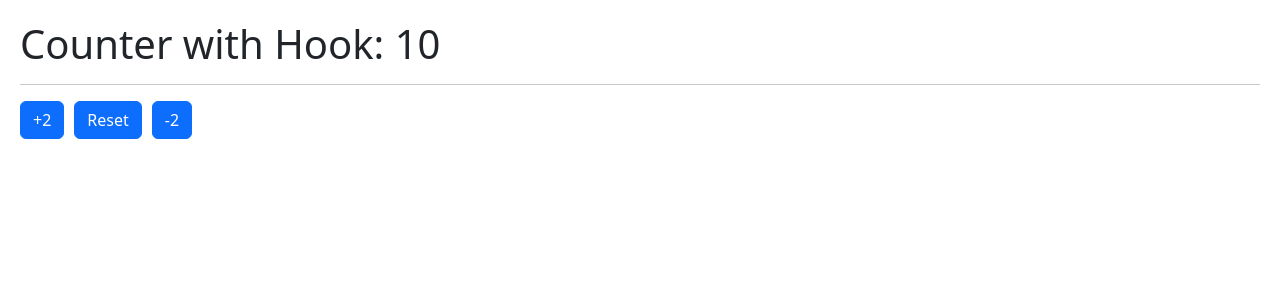
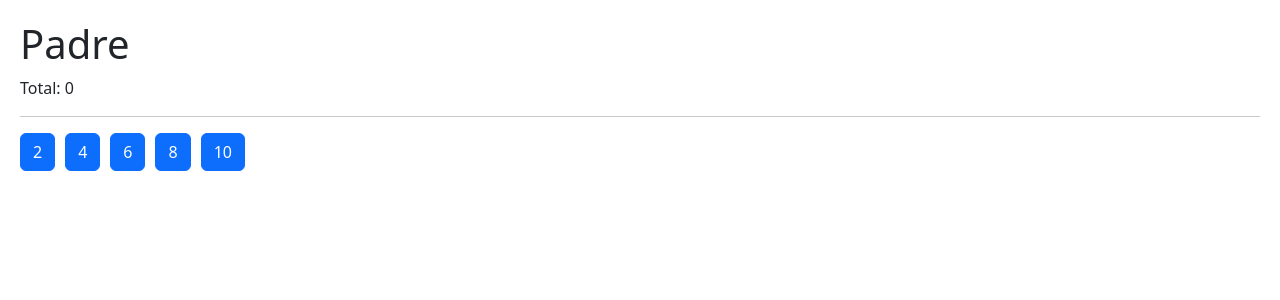
Before and after one commit to quintupil/react-cero-a-expert, a React (Vite) app in the folder 05-hook-app/: page / in a window 1280 px wide. Shown: the top 300 px of the page. Built offline with nearby package versions, Linux system fonts and the light colour scheme.

Commit message:
Proyecto actualizado, repaso materia

```diff
--- a/05-hook-app/src/03-examples/PokemonCard.jsx
+++ b/05-hook-app/src/03-examples/PokemonCard.jsx
@@ -7,9 +7,12 @@ export const PokemonCard = ({id, name, sprites = []}) => {
   const [boxSize, setBoxSize] = useState({height: 0, width: 0});
 
   useLayoutEffect(() => {
+
     const {height, width} = h2Ref.current.getBoundingClientRect();
     setBoxSize({height, width});
+
   }, [name]);
+
 
   return (
         <section style={{
--- a/05-hook-app/src/06-memos/CallbackHook.jsx
+++ b/05-hook-app/src/06-memos/CallbackHook.jsx
@@ -5,6 +5,7 @@ export const CallbackHook = () => {
 
     const [counter, setCounter] = useState(10);
 
+    /**Hook useCallback: Me sirve para memorizar funciones */
     const incrementFather = useCallback(
         (value) => {
             //setCounter( counter + 1 ); // Esto vuelve a renderizar el componente
@@ -17,9 +18,12 @@ export const CallbackHook = () => {
         setCounter( counter + 1 );
     }*/
 
+
+    /** Otro caso de uso: Cuando la funcion incrementFather cambie disparar algún efecto */
     useEffect( () => {
-        //incrementFather();
+        //incrementFather(); // Esto no es necesario, ya que el componente se renderiza cuando se hace click en el botón de ShowIncrement
     },[incrementFather]); // Esto es para que no se vuelva a renderizar el componente, ya que incrementFather no cambia su referencia de memoria.
+
 
     return (
         <>
--- a/05-hook-app/src/06-memos/MemoHook.jsx
+++ b/05-hook-app/src/06-memos/MemoHook.jsx
@@ -14,6 +14,8 @@ export const MemoHook = () => {
     const { counter, increment } = useCounter(4000);
     const [show, setShow] = useState(true);
 
+    // useMemo: Memoriza el resultado de una función pesada
+    // y lo recalcula solo cuando cambian las dependencias (counter).
     const memoizedValue = useMemo( () => heavyStuff(counter), [counter]);
 
     return (
--- a/05-hook-app/src/07-tarea-memo/Padre.jsx
+++ b/05-hook-app/src/07-tarea-memo/Padre.jsx
@@ -8,7 +8,7 @@ export const Padre = () => {
 
     const incrementar = useCallback(
         (num) => {
-            setValor( (oldValor) =>  oldValor + num )
+            setValor( (oldValue) =>  oldValue + num )
         },
         []
     );
--- a/05-hook-app/src/main.jsx
+++ b/05-hook-app/src/main.jsx
@@ -1,19 +1,18 @@
 import { StrictMode } from "react";
 import { createRoot } from "react-dom/client";
 
+//import { HooksApp } from "./HooksApp";
 //import { CounterApp } from "./01-useState/CounterApp";
-import { CounterWithCustomHook } from "./01-useState/CounterWithCustomHook";
+//import { CounterWithCustomHook } from "./01-useState/CounterWithCustomHook";
 //import { SimpleForm } from "./02-useEffect/SimpleForm";
-//import { SimpleForm } from "./02-useEffect/SimpleForm";
-//import { HooksApp } from "./HooksApp";
 //import { FormWithCustomHook } from "./02-useEffect/FormWithCustomHook";
 //import { MultipleCustomHooks } from "./03-examples/MultipleCustomHooks";
-//import { FocusScreen } from "./04-useRef/FocusScreen";
+/*import { FocusScreen } from "./04-useRef/FocusScreen";*/
 //import { Layout } from "./05-useLayoutEffect/Layout";
 //import { Memorize } from "./06-memos/Memorize";
 //import { MemoHook } from "./06-memos/MemoHook";
 //import { CallbackHook } from "./06-memos";
-//import { Padre } from './07-tarea-memo/Padre';
+import { Padre } from './07-tarea-memo/Padre';
 //import { TodoApp } from "./08-useReducer";
 //import "./08-useReducer/intro-reducer";
 
@@ -26,57 +25,48 @@ createRoot(document.getElementById("root")).render(
     {/**Ejercicio 0: HooksApp.jsx */
       /*<HooksApp />*/
     }
-
     {/**Ejercicio 1: hooks - useState */
       /*<CounterApp />*/
     }
-
     {/**Ejercicio 2: useCounter - CustomHook*/
-      <CounterWithCustomHook />
+      /*<CounterWithCustomHook />*/
     }
-
     {/**Ejercicio 3: useEffect - SimpleForm */
-    /**<SimpleForm />**/}
-
+      /*<SimpleForm />*/
+    }
     {/**Ejercicio 4: useEffect - FormWithCustomHooks.jsx */
-    /**<FormWithCustomHook />*/}
-
+      /*<FormWithCustomHook />*/
+    }
     {/**Ejercicio 5: useFetch - MultipleCustomHooks.jsx */}
-    {/**<MultipleCustomHooks />*/}
-
+    {
+      /*<MultipleCustomHooks />*/
+    }
     {/**Ejercicio 6: useRef - FocusScreen.jsx */
-      /**<FocusScreen />*/
+      /*<FocusScreen />*/
     }
-
     {
       /**Ejercicio 7: useLayoutEffect.jsx*/
-      /**<Layout />*/
+      /*<Layout />*/
     }
-
     {
       /**Ejercicio 8: Memorize.jsx */
-      /**<Memorize/>*/
+      /*<Memorize/>*/
     }
-
     {
       /**Ejercicio 9: MemoHook.jsx */
       /**<MemoHook/>*/
     }
-
     {
       /**Ejercicio 10: CallbackHook.jsx */
-      /**<CallbackHook/>*/
+      /*<CallbackHook/>*/
     }
     {
       /**Ejercicio 11: Padre.jsx */
-      /**<Padre/>*/
+      <Padre/>
     }
-
     {
       /**Ejercicio 12: TodoApp.jsx */
       /*<TodoApp/>*/
     }
-
-
   </StrictMode>
 );
```
Also changed, not shown: 05-hook-app/src/02-useEffect/Message.jsx (+5 -2 lines), 05-hook-app/src/02-useEffect/SimpleForm.jsx (+5 -4 lines), 05-hook-app/src/hooks/useFetch.js (+10 -9 lines).
